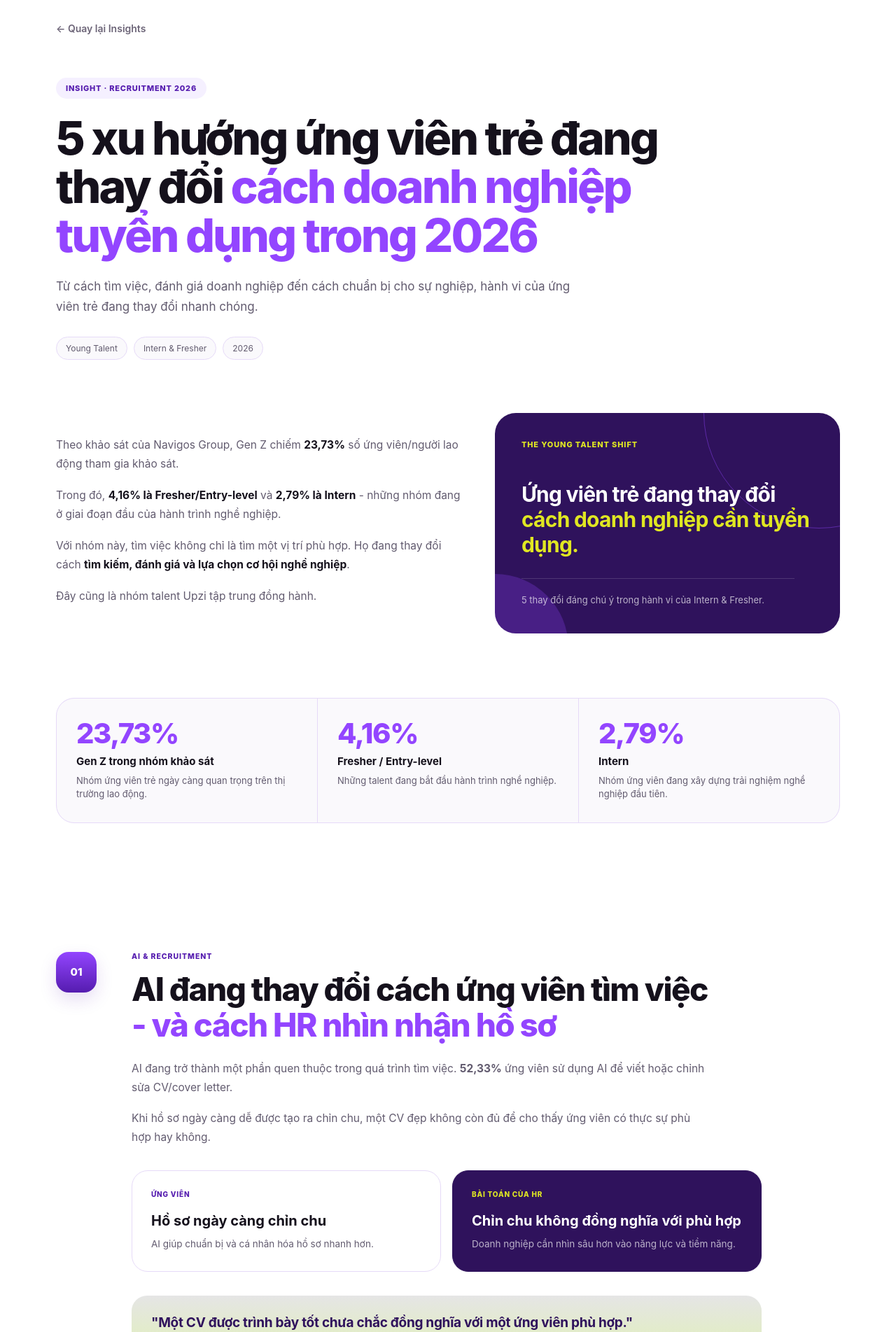
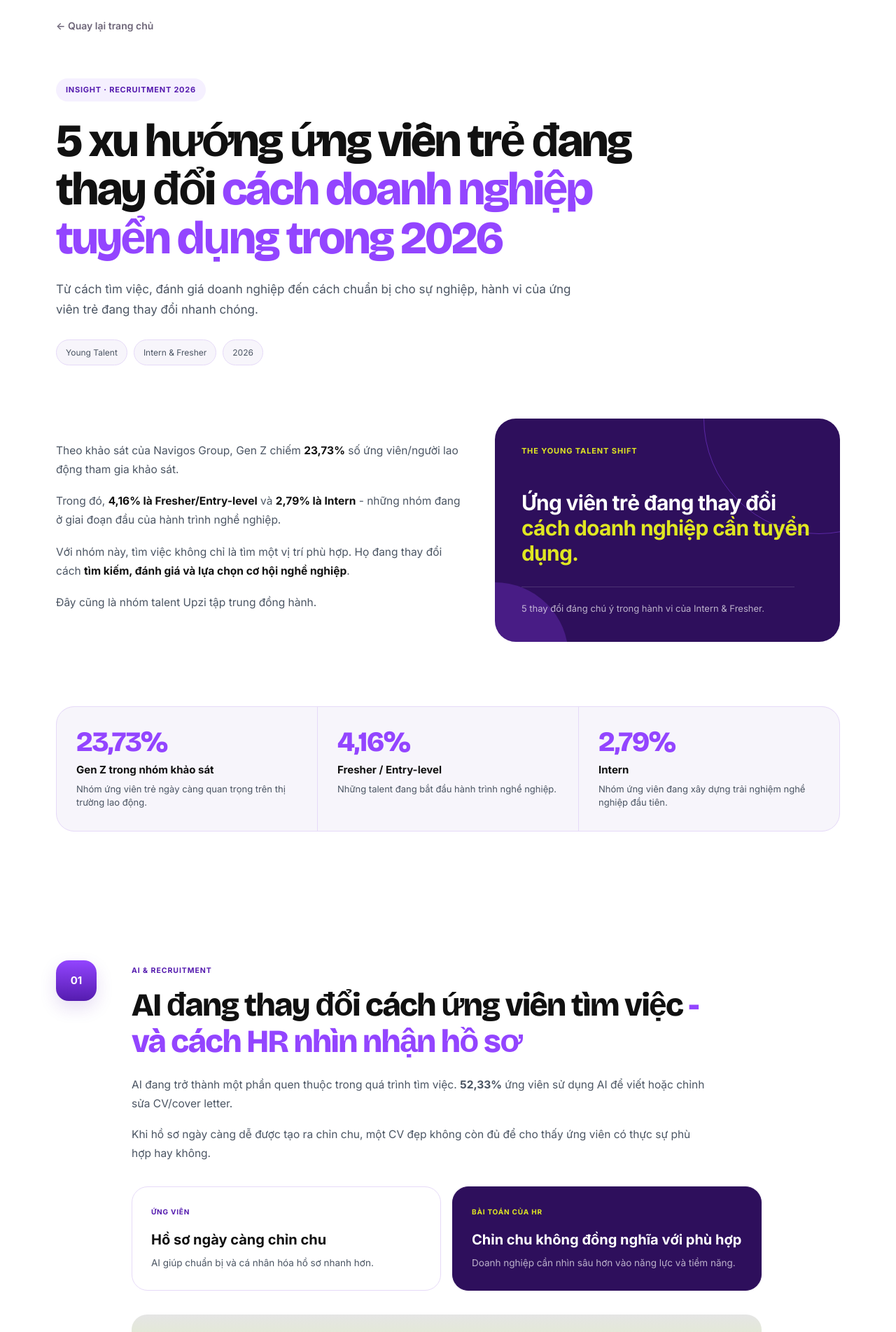
Before and after one commit to upzi-vn/staging, a Jekyll site: the page _posts/2026-08-11-xu-huong-tuyen-dung-2026.html, which Jekyll copies as it is, in a window 1280 px wide. Shown: the top 1903 px of the page at 70% size. Built offline with Jekyll 4.4.1, drawn with Linux system fonts in a browser that asks for light colours; some of the changed text lies outside the part shown.

Commit message:
2026-08-11-xu-huong-tuyen-dung-2026.html

```diff
--- a/_posts/2026-08-11-xu-huong-tuyen-dung-2026.html
+++ b/_posts/2026-08-11-xu-huong-tuyen-dung-2026.html
@@ -1,37 +1,86 @@
+<!DOCTYPE html>
+<html lang="vi">
+<head>
+  <meta charset="UTF-8">
+  <meta name="viewport" content="width=device-width, initial-scale=1.0">
+
+  <title>{{ page.title }} | Upzi</title>
+
+  <link rel="preconnect" href="https://fonts.googleapis.com">
+  <link rel="preconnect" href="https://fonts.gstatic.com" crossorigin>
+
+  <link
+    href="https://fonts.googleapis.com/css2?family=Bricolage+Grotesque:opsz,wght@12..96,600;12..96,700;12..96,800&family=Manrope:wght@500;600;700;800&family=Inter:wght@400;500;600;700&display=swap"
+    rel="stylesheet"
+  >
+
   <style>
+
     /* =========================================================
        UPZI INSIGHT ARTICLE
-   PLAIN HTML VERSION
        5 TRENDS - YOUNG TALENT & RECRUITMENT 2026
     ========================================================= */
 
-.insight-page {
+    :root {
       --purple: #9345FF;
-  --purple-dark: #551CAF;
-  --purple-deep: #2F125C;
-
-  --lime: #E0E722;
-  --lime-dark: #89BF00;
+      --purple-dark: #551caf;
+      --purple-deep: #2E0F5C;
+      --purple-deeper: #1d0940;
+      --purple-tint: #F4EDFF;
+
+      --yellow: #E0E722;
+      --mint: #5FE0BB;
+      --coral: #FF968C;
+
+      --ink: #111111;
+      --body: #4b5563;
+      --muted: #8C8597;
+
+      --white: #ffffff;
+      --off: #F7F5FB;
+
+      --purple-soft: #F5F0FF;
+      --purple-line: #E6DAF8;
 
       --light-green-1: #E5E5E5;
       --light-green-2: #E1EFBD;
 
-  --mint: #50D5B2;
-  --yellow: #FFD166;
-  --orange: #FF873D;
-  --coral: #FF8F8A;
-
-  --ink: #15111C;
-  --body: #625B6F;
-  --muted: #8C8597;
-
-  --purple-soft: #F5F0FF;
-  --purple-line: #E6DAF8;
-
-  --off-white: #FAF9FC;
-  --white: #FFFFFF;
-
-  font-family: Inter, -apple-system, BlinkMacSystemFont, "Segoe UI", sans-serif;
+      --font-display: 'Bricolage Grotesque', sans-serif;
+      --font-sub: 'Manrope', sans-serif;
+      --font-body: 'Inter', -apple-system, BlinkMacSystemFont, "Segoe UI", sans-serif;
+    }
+
+
+    * {
+      box-sizing: border-box;
+      margin: 0;
+      padding: 0;
+    }
+
+    html {
+      scroll-behavior: smooth;
+    }
+
+    body {
+      font-family: var(--font-body);
+      color: var(--ink);
+      background: var(--white);
+      line-height: 1.6;
+      -webkit-font-smoothing: antialiased;
+    }
+
+    a {
+      text-decoration: none;
+      color: inherit;
+    }
+
+
+    /* =========================================================
+       INSIGHT PAGE WRAP
+    ========================================================= */
+
+    .insight-page {
+      font-family: var(--font-body);
       color: var(--ink);
       background: var(--white);
       overflow: hidden;
@@ -55,7 +99,8 @@
 
 
     /* =========================================================
-   BACK TO INSIGHTS
+       BACK TO HOME
+       Same structure/style as Success Story
     ========================================================= */
 
     .insight-back {
@@ -122,6 +167,7 @@
 
       color: var(--ink);
 
+      font-family: var(--font-display);
       font-size: clamp(40px, 5.8vw, 66px);
       line-height: 1.05;
       letter-spacing: -.045em;
@@ -158,7 +204,7 @@
       color: var(--body);
 
       font-size: 12px;
-  background: var(--off-white);
+      background: var(--off);
     }
 
 
@@ -251,7 +297,7 @@
     .insight-opening-mini {
       margin-bottom: 46px;
 
-  color: var(--lime);
+      color: var(--yellow);
 
       font-size: 11px;
       font-weight: 800;
@@ -270,7 +316,7 @@
     }
 
     .insight-opening-big span {
-  color: var(--lime);
+      color: var(--yellow);
     }
 
     .insight-opening-note {
@@ -311,7 +357,7 @@
 
     .insight-data-item {
       padding: 30px 28px;
-  background: var(--off-white);
+      background: var(--off);
     }
 
     .insight-data-number {
@@ -319,6 +365,7 @@
 
       color: var(--purple);
 
+      font-family: var(--font-display);
       font-size: 40px;
       line-height: 1;
       font-weight: 780;
@@ -352,7 +399,7 @@
     }
 
     .insight-trend.alt {
-  background: var(--off-white);
+      background: var(--off);
     }
 
     .insight-trend.soft {
@@ -415,6 +462,7 @@
 
       margin: 0 0 22px;
 
+      font-family: var(--font-display);
       font-size: clamp(30px, 4vw, 46px);
       line-height: 1.12;
       letter-spacing: -.035em;
@@ -479,7 +527,7 @@
     }
 
     .insight-ai-card.highlight .insight-ai-card-label {
-  color: var(--lime);
+      color: var(--yellow);
     }
 
     .insight-ai-card h3 {
@@ -678,7 +726,7 @@
     }
 
     .insight-pipeline-card.dark .insight-pipeline-number {
-  color: var(--lime);
+      color: var(--yellow);
     }
 
     .insight-pipeline-card h3 {
@@ -788,6 +836,7 @@
 
       margin: 0 0 13px;
 
+      font-family: var(--font-display);
       font-size: 25px;
       line-height: 1.2;
       letter-spacing: -.025em;
@@ -886,6 +936,7 @@
 
       color: var(--white);
 
+      font-family: var(--font-display);
       font-size: clamp(35px, 5vw, 52px);
       line-height: 1.08;
       letter-spacing: -.04em;
@@ -912,7 +963,7 @@
 
       padding: 0 28px;
 
-  background: var(--lime);
+      background: var(--yellow);
       color: var(--purple-deep);
 
       border-radius: 999px;
@@ -945,9 +995,9 @@
 
       padding: 46px 0 26px;
 
-  background: var(--off-white);
-
-  border-top: 1px solid #EAE5F3;
+      background: var(--off);
+
+      border-top: 1px solid #eae5f3;
     }
 
     .insight-footer-bottom-inner {
@@ -961,11 +1011,11 @@
 
       padding-bottom: 28px;
 
-  border-bottom: 1px solid #E6E1EF;
+      border-bottom: 1px solid #e6e1ef;
     }
 
     .insight-footer-brand-column {
-  flex: 1 1 420px;
+      max-width: 420px;
     }
 
     .insight-footer-brand {
@@ -973,43 +1023,31 @@
 
       color: var(--purple-dark);
 
+      font-family: var(--font-display);
       font-size: 21px;
       line-height: 1;
-  font-weight: 800;
-  letter-spacing: -.04em;
+      font-weight: 700;
+      letter-spacing: -.02em;
     }
 
     .insight-footer-description {
-  max-width: 440px;
-
       margin: 0;
 
-  color: #7A7488;
+      color: #7a7488;
 
       font-size: 13.5px;
       line-height: 1.75;
     }
 
-.insight-footer-contact,
-.insight-footer-social {
-  flex: 0 1 auto;
-
-  color: #7A7488;
-
-  font-size: 13.5px;
-
-  line-height: 1.75;
-}
-
     .insight-footer-column-title {
       margin: 0 0 8px;
 
-  color: #A49DB4;
-
+      color: #a49db4;
+
+      font-family: var(--font-sub);
       font-size: 11.5px;
       line-height: 1;
       font-weight: 700;
-
       letter-spacing: .06em;
       text-transform: uppercase;
     }
@@ -1018,15 +1056,14 @@
     .insight-footer-social p {
       margin: 0;
 
-  color: #7A7488;
+      color: #7a7488;
 
       font-size: 13.5px;
       line-height: 1.75;
     }
 
     .insight-footer-social a {
-  color: #7A7488;
-
+      color: #7a7488;
       text-decoration: none;
 
       transition: color .2s ease;
@@ -1041,7 +1078,7 @@
 
       font-size: 12px;
 
-  color: #A49DB4;
+      color: #a49db4;
     }
 
 
@@ -1088,10 +1125,6 @@
 
       .insight-journey-item + .insight-journey-item {
         border-left: 1px solid var(--purple-line);
-  }
-
-  .insight-footer-bottom-inner {
-    gap: 30px;
       }
 
     }
@@ -1223,36 +1256,36 @@
       }
 
       .insight-footer-bottom-inner {
-    display: flex;
         flex-direction: column;
         gap: 28px;
       }
 
       .insight-footer-brand-column {
-    flex: none;
-  }
-
-  .insight-footer-description {
         max-width: 100%;
       }
 
     }
+
   </style>
-
+</head>
+
+
+<body>
 
 <div class="insight-page">
 
 
   <!-- =====================================================
-       BACK TO INSIGHTS
+       BACK TO HOME
+       Same format structure as Success Story
   ====================================================== -->
 
   <section class="insight-back">
 
     <div class="insight-container">
 
-      <a href="https://upzi-vn.github.io/staging/dung/#insights">
-        ← Quay lại Insights
+      <a href="{{ '/' | relative_url }}">
+        ← Quay lại trang chủ
       </a>
 
     </div>
@@ -1995,6 +2030,7 @@
     <div class="insight-container">
 
       <div class="insight-footer-bottom-inner">
+
 
         <!-- BRAND -->
 
@@ -2017,7 +2053,7 @@
         <div class="insight-footer-contact">
 
           <div class="insight-footer-column-title">
-            LIÊN HỆ
+            Liên hệ
           </div>
 
           <p>
@@ -2040,7 +2076,7 @@
         <div class="insight-footer-social">
 
           <div class="insight-footer-column-title">
-            KẾT NỐI
+            Kết nối
           </div>
 
           <p>
@@ -2071,3 +2107,6 @@
 
 
 </div>
+
+</body>
+</html>
```
Also changed, not shown: other parts of _posts/2026-08-11-xu-huong-tuyen-dung-2026.html (+6 -9 lines). Lines whose indentation alone changed are shown as unchanged.
